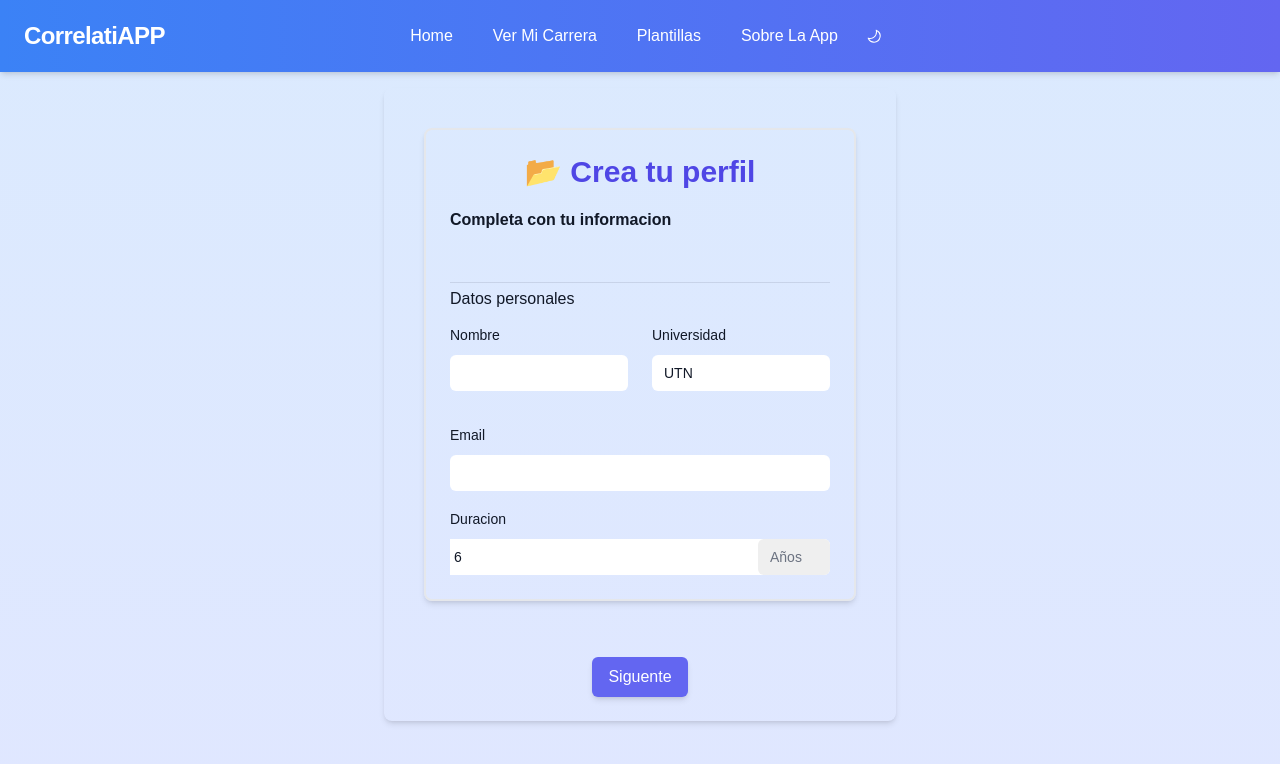
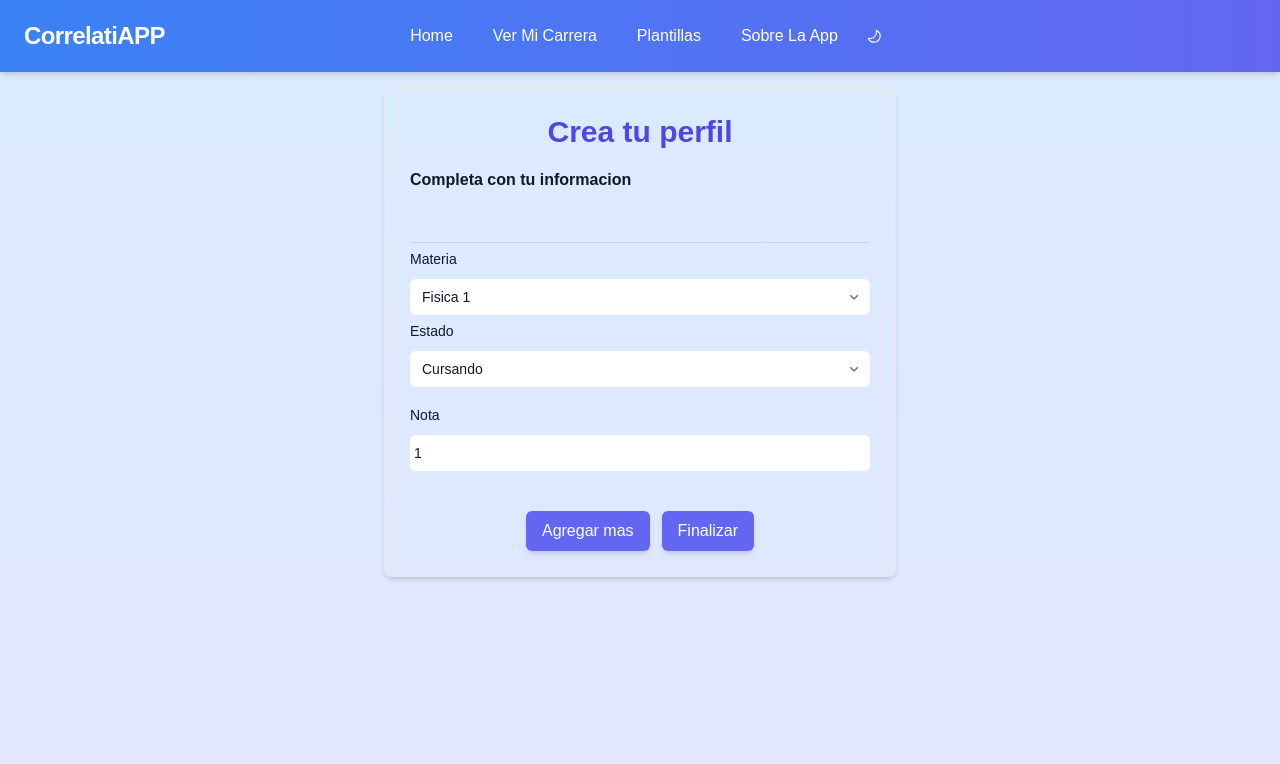
Before and after one commit to DDembro/CorrelatiAPP, a Next.js app: page /career-created in a window 1280 px wide. Shown: the top 764 px of the page. Built offline with nearby package versions, Linux system fonts and the light colour scheme.

Commit message:
Include logic to generated json

```diff
--- a/src/app/career-created/page.tsx
+++ b/src/app/career-created/page.tsx
@@ -1,37 +1,151 @@
-"use client";
+import React from "react";
+import {Duration, Modality, Subject} from "@/types/career-view-types";
 
-import Link from "next/link";
-import React, {ReactEventHandler, useState} from "react";
-import data_user from "@/types/data-user";
-import CareerCreate_StepOne from "@/components/career-created/FirstStep";
-import CareerCreate_StepTwo from "@/components/career-created/TwoStep";
+const CareerCreate_StepTwo=()=>{
+    //Todo refactorizar para unificar en un solo object <---
+    const materia=["Fisica 1","Fisica 2","AGA"];
+    const [duracion,setDuracion]=React.useState<Duration>(Duration.Anual);
+    const [status,setStatus]=React.useState("1");
+    const [anio,setAnio]=React.useState(1);
+    const options=["Cursando","Regularizada","Promocionada"];
 
+    const [materiaSelectet,setMateriaSelectet]=React.useState("");
+    const [modalidad,setModalida]=React.useState<Modality>(Modality.Presencial);
+    const [materias, setMaterias] = React.useState<Subject[]>([
+    ]);
+    const [index,setIndex]=React.useState(0);
+    const [description,setDescription]=React.useState("Descripcion");
+    const [materiaBuf, setMateriaBuf] = React.useState<Subject[]>([]);
+    const handleMateriaSelectet=(event: { target: { value: React.SetStateAction<string>; }; })=>{
+        setMateriaSelectet(event.target.value);
+    }
+    const handleGeneric=()=>{
+      console.log("Handle generico");
+    };
+    const handleClearInputs=()=>{
+      //TODO handle para limpieza de los inputs
+    };
+    const saveMateria=()=>{
+        //TODO funcion que guarda en un "buffer" el objeto de materias
+        console.log("Handle guardar");
+        // materiaBuf?.index=index;
+        let materiaBufer:Subject={
+            sid:"1",
+            index:index,
+            info:{
+                year:anio,
+                modality:modalidad,
+                name:materiaSelectet,
+                duration:duracion,
+                description:description,
+                altname:"",
 
-const CareerCreate = () => {
-    //---> TODO Extraer listado de un back externo o mock   <---
-    //TODO terminar logica para cambio de fragment/vista    <---
-   const [step, setStep] = useState(1);
-    const handleButtonNext=()=>{
-        console.log("Next")
-        setStep((prev) => prev + 1);
+            },
+
+        };
+        materiaBuf?.push(materiaBufer);
+        console.log( (materiaBuf));
+        console.log(typeof (materiaBuf));
+
+    };
+
+    const handleChangeDuration=(event: { target: { value: React.SetStateAction<string>; }; })=>{
+        setDuracion(event.target.value);
     }
-    return (
+    const handleStatus=(event: { target: { value: React.SetStateAction<string>; }; })=>{
+        setStatus(event.target.value);
+    }
+    return(
+        <>
             <div className="flex items-center justify-center p-4">
                 <div
-                className={`max-w-lg w-full p-6 rounded-lg  shadow-md transition-all`}>
-                {step === 1 && (<CareerCreate_StepOne/>)}
-                {step === 2 && (<CareerCreate_StepTwo/>)}
+                    className={`max-w-lg w-full p-6 rounded-lg border-2 shadow-md transition-all`}
+                >
+                    {/* Header */}
+                    <h2 className="text-3xl font-bold text-indigo-600 dark:text-indigo-400 mb-4 text-center">
+                        Crea tu perfil
+                    </h2>
+                    <div className="space-y-1">
+                        <div className="border-b border-gray-900/10 pb-12">
+                            <h2 className="text-base/7 font-semibold text-gray-900 dark:text-gray-200">Completa con tu
+                                informacion</h2>
+                        </div>
+                        <div className="sm:col-span-3">
+                            <label htmlFor="country"
+                                   className="block text-sm/6 font-medium text-gray-900 dark:text-gray-200">Materia</label>
+                            <div className="mt-2 grid grid-cols-1">
+                                <select id="country" name="country" autoComplete="country-name"
+                                        value={materiaSelectet}
+                                        onChange={handleMateriaSelectet}
+                                        className="col-start-1 row-start-1 w-full appearance-none rounded-md bg-white py-1.5 pr-8 pl-3 text-base text-gray-900 outline-1 -outline-offset-1 outline-gray-300 focus:outline-2 focus:-outline-offset-2 focus:outline-indigo-600 sm:text-sm/6">
+                                    {materia.map((materia)=>(
+                                        <option value={materia} key={materia}>{materia}</option>
+                                    ))}
 
-                <div className="flex flex-col items-center">
+                                </select>
+                                <svg
+                                    className="pointer-events-none col-start-1 row-start-1 mr-2 size-5 self-center justify-self-end text-gray-500 sm:size-4"
+                                    viewBox="0 0 16 16" fill="currentColor" aria-hidden="true" data-slot="icon">
+                                    <path fillRule="evenodd"
+                                          d="M4.22 6.22a.75.75 0 0 1 1.06 0L8 8.94l2.72-2.72a.75.75 0 1 1 1.06 1.06l-3.25 3.25a.75.75 0 0 1-1.06 0L4.22 7.28a.75.75 0 0 1 0-1.06Z"
+                                          clipRule="evenodd"/>
+                                </svg>
+                            </div>
+                        </div>
+<div className="sm:col-span-3">
+                            <label htmlFor="country"
+                                   className="block text-sm/6 font-medium text-gray-900 dark:text-gray-200">Estado</label>
+                            <div className="mt-2 grid grid-cols-1">
+                                <select id="country" name="country" autoComplete=""
+                                        value={status}
+                                        onChange={handleStatus}
+                                        className="col-start-1 row-start-1 w-full appearance-none rounded-md bg-white py-1.5 pr-8 pl-3 text-base text-gray-900 outline-1 -outline-offset-1 outline-gray-300 focus:outline-2 focus:-outline-offset-2 focus:outline-indigo-600 sm:text-sm/6">
+                                    {options.map((opcion)=>(
+                                        <option value={opcion} key={opcion}>{opcion}</option>
+                                    ))}
+
+                                </select>
+                                <svg
+                                    className="pointer-events-none col-start-1 row-start-1 mr-2 size-5 self-center justify-self-end text-gray-500 sm:size-4"
+                                    viewBox="0 0 16 16" fill="currentColor" aria-hidden="true" data-slot="icon">
+                                    <path fillRule="evenodd"
+                                          d="M4.22 6.22a.75.75 0 0 1 1.06 0L8 8.94l2.72-2.72a.75.75 0 1 1 1.06 1.06l-3.25 3.25a.75.75 0 0 1-1.06 0L4.22 7.28a.75.75 0 0 1 0-1.06Z"
+                                          clipRule="evenodd"/>
+                                </svg>
+                            </div>
+                        </div>
+
+                        <div className="mt-5">
+                            <label htmlFor="price"
+                                   className="block mt-4 text-sm/6 font-medium text-gray-900 dark:text-gray-200">Nota</label>
+                            <div className="mt-2">
+                                <div
+                                    className="flex items-center rounded-md bg-white  outline-gray-300 has-[input:focus-within]:outline-2 has-[input:focus-within]:-outline-offset-2 has-[input:focus-within]:outline-indigo-600">
+                                    <input type="number" min="1" name="time" id="time"
+                                           value={duracion}
+                                           onChange={handleChangeDuration}
+                                           className="items-center justify-center rounded-md block min-w-0 grow py-1.5 pr-3 pl-1 text-base text-gray-900 placeholder:text-gray-400 focus:outline-none sm:text-sm/6 dark:text-gray-200"
+                                           placeholder="1"/>
+                                </div>
+                            </div>
+                        </div>
+                    </div>
+
+                    <div className="flex flex-row gap-3 justify-center items-center">
                         <label
-                        onClick={handleButtonNext}
                             className="cursor-pointer bg-indigo-500 text-white py-2 px-4 rounded-md shadow-md hover:bg-indigo-600 transition-colors mt-10 text-center ">
-                        Siguente
+                            Agregar mas
+                        </label>
+                        <label
+                            onClick={saveMateria}
+                            className="cursor-pointer bg-indigo-500 text-white py-2 px-4 rounded-md shadow-md hover:bg-indigo-600 transition-colors mt-10 text-center ">
+                            Finalizar
                         </label>
 
                     </div>
                 </div>
+
             </div>
-    );
-}
-export default CareerCreate;
+        </>);
+};
+export default CareerCreate_StepTwo;
```
Lines whose indentation alone changed are shown as unchanged.
